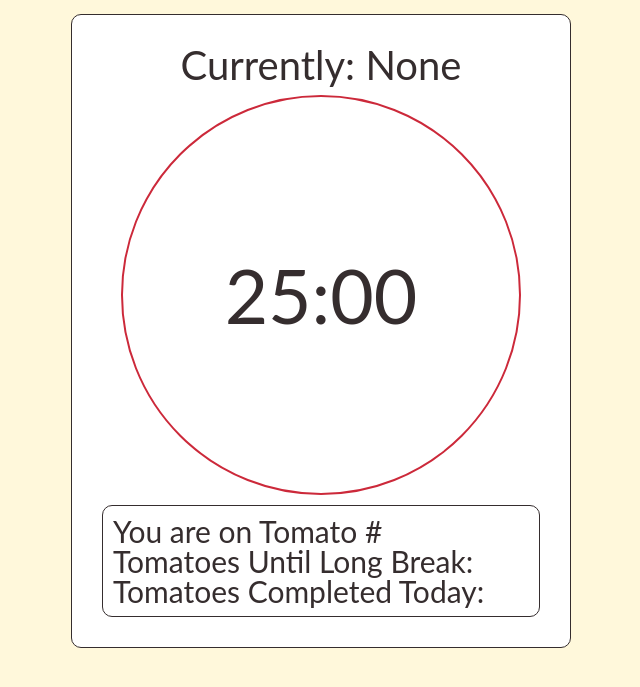
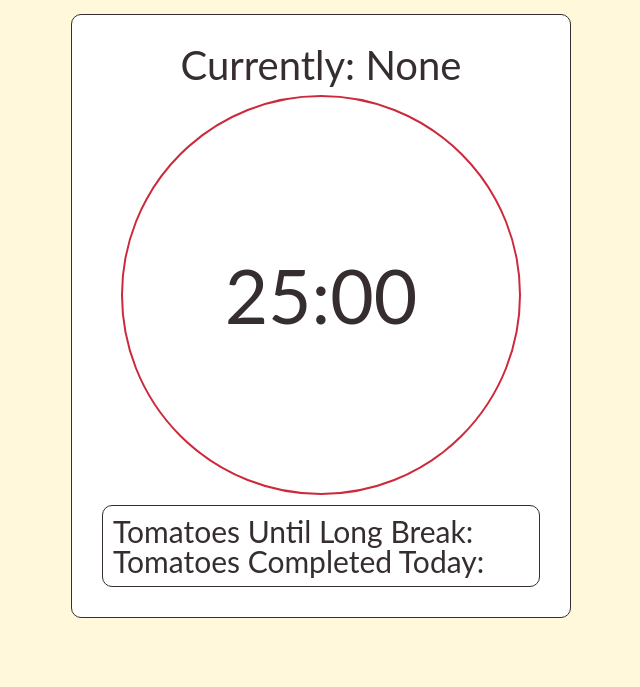
Before and after one commit to mattchere/tomato-app, a Django app: template tracker/templates/tracker/timer.html in a window 1280 px wide. Shown: the part 56-743 px from the top of the page, without its empty margins (319-959 px from the left). Run offline with Django 3.2, Linux system fonts and the light colour scheme; the template is opened without the code that fills it, so the values that code supplies are empty; some libraries are stand-ins or nearby versions.

Commit message:
Change display of tomato number

```diff
--- a/tracker/static/js/timer-opt.js
+++ b/tracker/static/js/timer-opt.js
@@ -61,7 +61,7 @@
   getTodayCount();
 
   function runTimer() {
-    var text = isTomato ? 'Tomato' : 'Break';
+    var text = isTomato ? `Tomato #${compTomatoes+1}` : `Break #${compTomatoes+1}`;
     $('#current').text(text);
     showTime();
     decTimer();
@@ -102,7 +102,6 @@
   function displayInfoText() {
     var longTomatoes = longDelay - (compTomatoes % longDelay);
     $('#today-tomatoes').text(todayTomatoes);
-    $('#comp-tomatoes').text(compTomatoes);
     $('#long-tomatoes').text(longTomatoes);
   }
 
--- a/tracker/templates/tracker/timer.html
+++ b/tracker/templates/tracker/timer.html
@@ -35,7 +35,6 @@
         <p class="no-select">25:00</p>
     </div>
     <div class="info">
-      <p>You are on Tomato #<span id="comp-tomatoes"></span></p>
       <p>Tomatoes Until Long Break: <span id="long-tomatoes"></span></p>
       <p>Tomatoes Completed Today: <span id="today-tomatoes"></span></p>
     </div>
```
